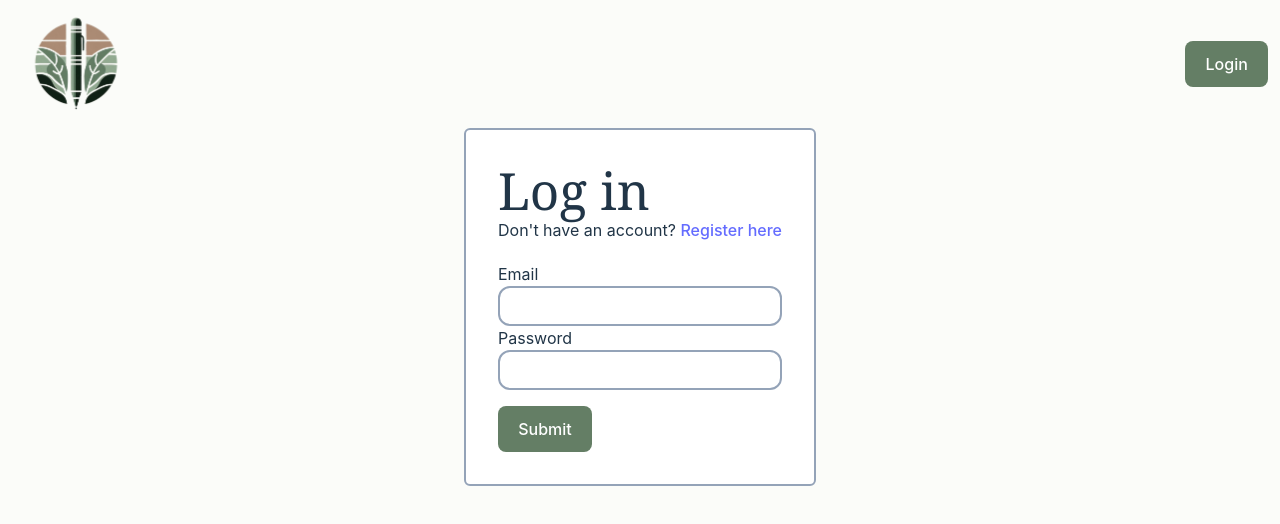
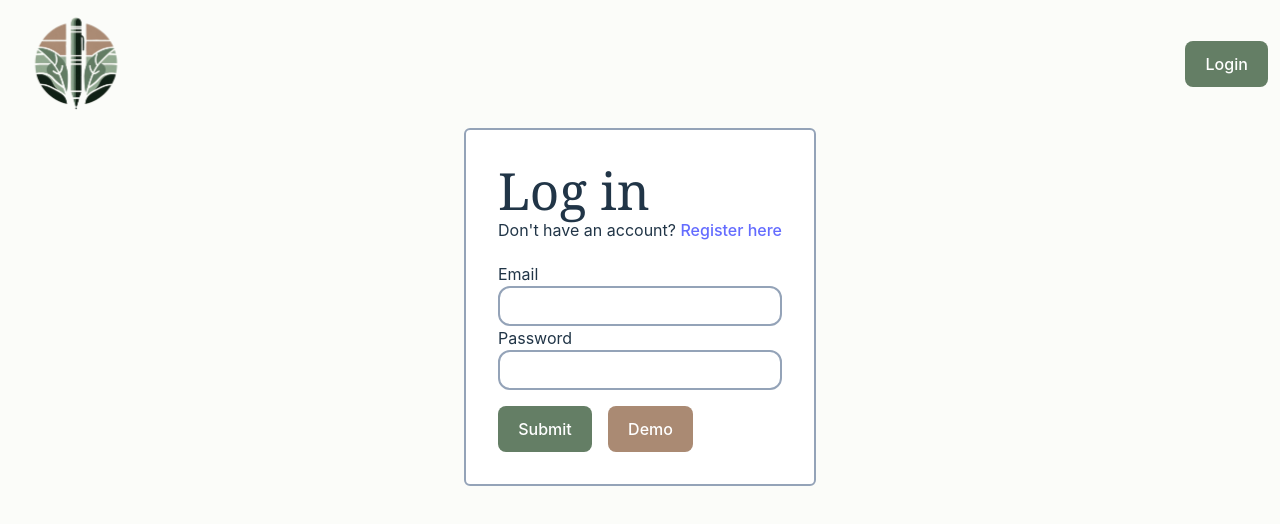
Before and after one commit to TCaprioli/Apptrack, a React (Vite) app: page /login in a window 1280 px wide. Shown: the top 524 px of the page. Built offline with nearby package versions, Linux system fonts and the light colour scheme; no server answers.

Commit message:
set /applications to root

```diff
--- a/src/Api/Application.ts
+++ b/src/Api/Application.ts
@@ -1,9 +1,9 @@
 import axios from "axios"
-import { routes } from "../routes"
 import { getToken } from "../utils"
 
 const BaseUrl = import.meta.env.VITE_API_URL
-const ApplicationUrl = BaseUrl + routes.APPLICATIONS
+// TODO: Replace with routes enum when you start the dashboard
+const ApplicationUrl = BaseUrl + "/applications"
 
 export type ApplicationData = {
   id: number
--- a/src/Applications/components/ApplicationItem.tsx
+++ b/src/Applications/components/ApplicationItem.tsx
@@ -48,7 +48,8 @@ export const ApplicationItem = (props: ApplicationItemProps) => {
                 className="py-1 cursor-pointer hover:bg-white hover:rounded-md"
                 tabIndex={0}
                 onClick={() => {
-                  navigate(`${routes.APPLICATIONS}/${props.app.id}`)
+                  //TODO: Update when route when you add dashboard
+                  navigate(`${routes.APPLICATIONS}${props.app.id}`)
                 }}
               >
                 View
--- a/src/Auth/components/AuthForm.tsx
+++ b/src/Auth/components/AuthForm.tsx
@@ -62,6 +62,14 @@ export const AuthForm = (props: AuthFormProps) => {
       <button type="submit" className="mt-4 bg-sage text-white">
         Submit
       </button>
+      <button
+        className="ml-4 bg-sand text-white"
+        onClick={() => {
+          props.onSubmit({ email: "test@mail.com", password: "password" })
+        }}
+      >
+        Demo
+      </button>
     </form>
   )
 }
--- a/src/Auth/hooks/useGetUser.ts
+++ b/src/Auth/hooks/useGetUser.ts
@@ -2,6 +2,7 @@ import { useNavigate } from "react-router-dom"
 import { useAppDispatch } from "../../store"
 import { login } from "../slice"
 import { UserRequest } from "../types"
+import { routes } from "../../routes"
 
 export const useGetUser = (): {
   loginUser: (args: UserRequest) => Promise<string | void>
@@ -13,7 +14,7 @@ export const useGetUser = (): {
       await dispatch(
         login({ email: args.email, password: args.password })
       ).unwrap()
-      navigate("/applications")
+      navigate(routes.APPLICATIONS)
     } catch {
       console.error("login failed")
     }
--- a/src/Auth/hooks/useSaveNewUser.ts
+++ b/src/Auth/hooks/useSaveNewUser.ts
@@ -2,6 +2,7 @@ import { useNavigate } from "react-router-dom"
 import { useAppDispatch, useAppSelector } from "../../store"
 import { register } from "../slice"
 import { UserRequest } from "../types"
+import { routes } from "../../routes"
 
 export const useSaveNewUser = (): {
   registerUser: (args: UserRequest) => Promise<string | void>
@@ -15,7 +16,7 @@ export const useSaveNewUser = (): {
   ) {
     dispatch(register({ email: args.email, password: args.password }))
     if (userState.error == null) {
-      navigate("/applications")
+      navigate(routes.APPLICATIONS)
     }
   }
   return {
--- a/src/Auth/pages/Login.tsx
+++ b/src/Auth/pages/Login.tsx
@@ -16,7 +16,9 @@ export const Login = () => {
         Fulfilled: (
           <div>
             <p>You're already signed in!</p>
-            <button onClick={() => navigate(-1)}>Go back</button>
+            <button onClick={() => navigate(routes.APPLICATIONS)}>
+              Go back
+            </button>
           </div>
         ),
         Rejected: (
--- a/src/routes.ts
+++ b/src/routes.ts
@@ -1,5 +1,5 @@
 export const routes = {
-  APPLICATIONS: "/applications",
+  APPLICATIONS: "/",
   USERS: "/users",
   LOGIN: "/login",
   REGISTER: "/register",
```
Also changed, not shown: src/main.tsx (+8 -4 lines).
